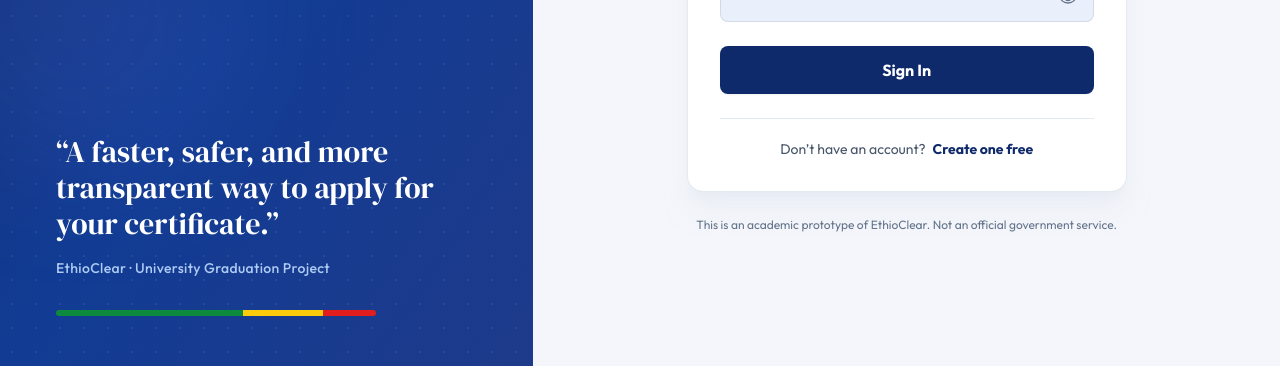
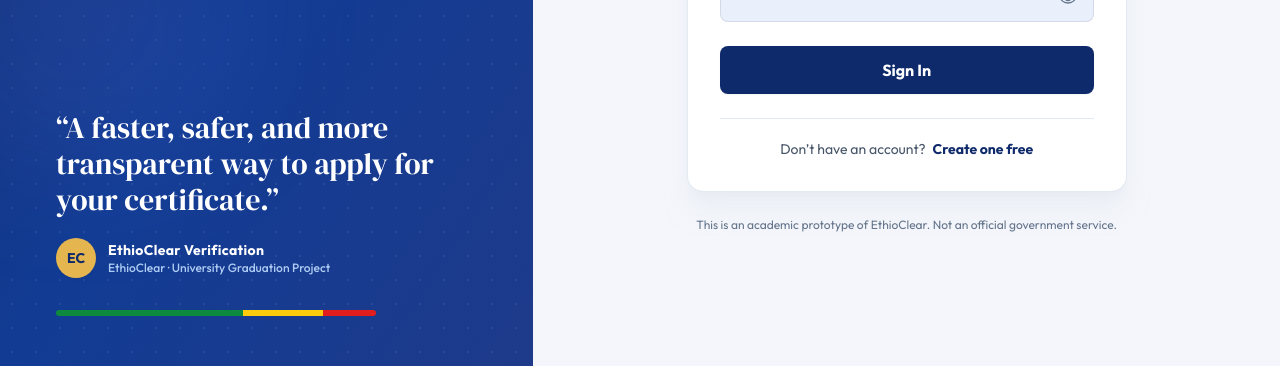
Before and after one commit to generalareas9-sys/EthioClear, a React (Vite) app in the folder frontend/: page /login in a window 1280 px wide. Shown: the part 428-794 px from the top of the page. Built offline with nearby package versions, Linux system fonts and the light colour scheme; no server answers.

Commit message:
refactor: update frontend/src/components/layout/AuthLayout.jsx

```diff
--- a/frontend/src/components/layout/AuthLayout.jsx
+++ b/frontend/src/components/layout/AuthLayout.jsx
@@ -45,17 +45,27 @@ export default function AuthLayout({ children, topAction, cardMaxWidth = 'max-w-
           <Logo variant="dark" size={38} showSubtitle={true} />
         </div>
 
-        {/* Bottom Section: Quote, Caption, and Accent Ribbon */}
-        <div className="relative z-10 mt-auto pt-12">
+        {/* Bottom Section: Quote, Caption with Avatar, and Accent Ribbon */}
+        <div className="relative z-10 mt-auto pt-10">
           {/* Large Serif Quote */}
           <blockquote className="font-serif text-2xl xl:text-3xl font-normal leading-relaxed text-white text-pretty">
             “{t('auth.quote')}”
           </blockquote>
 
-          {/* Honest Prototype Caption */}
-          <p className="mt-4 text-xs xl:text-sm font-medium tracking-wide text-blue-200/90">
-            {t('auth.quoteCaption')}
-          </p>
+          {/* Honest Prototype Caption with Initials Avatar */}
+          <div className="mt-5 flex items-center gap-3">
+            <div className="flex h-10 w-10 shrink-0 items-center justify-center rounded-full bg-[#E5B54F] text-[#0F2A6B] font-bold text-sm shadow-sm select-none">
+              EC
+            </div>
+            <div>
+              <p className="text-sm font-bold text-white tracking-wide">
+                EthioClear Verification
+              </p>
+              <p className="text-xs text-blue-200/90 font-medium">
+                {t('auth.quoteCaption')}
+              </p>
+            </div>
+          </div>
 
           {/* Ethiopian Flag Accent Bar: long green segment, then yellow and red */}
           <div className="mt-8 flex h-1.5 w-full max-w-xs rounded-full overflow-hidden shadow-xs">
```
